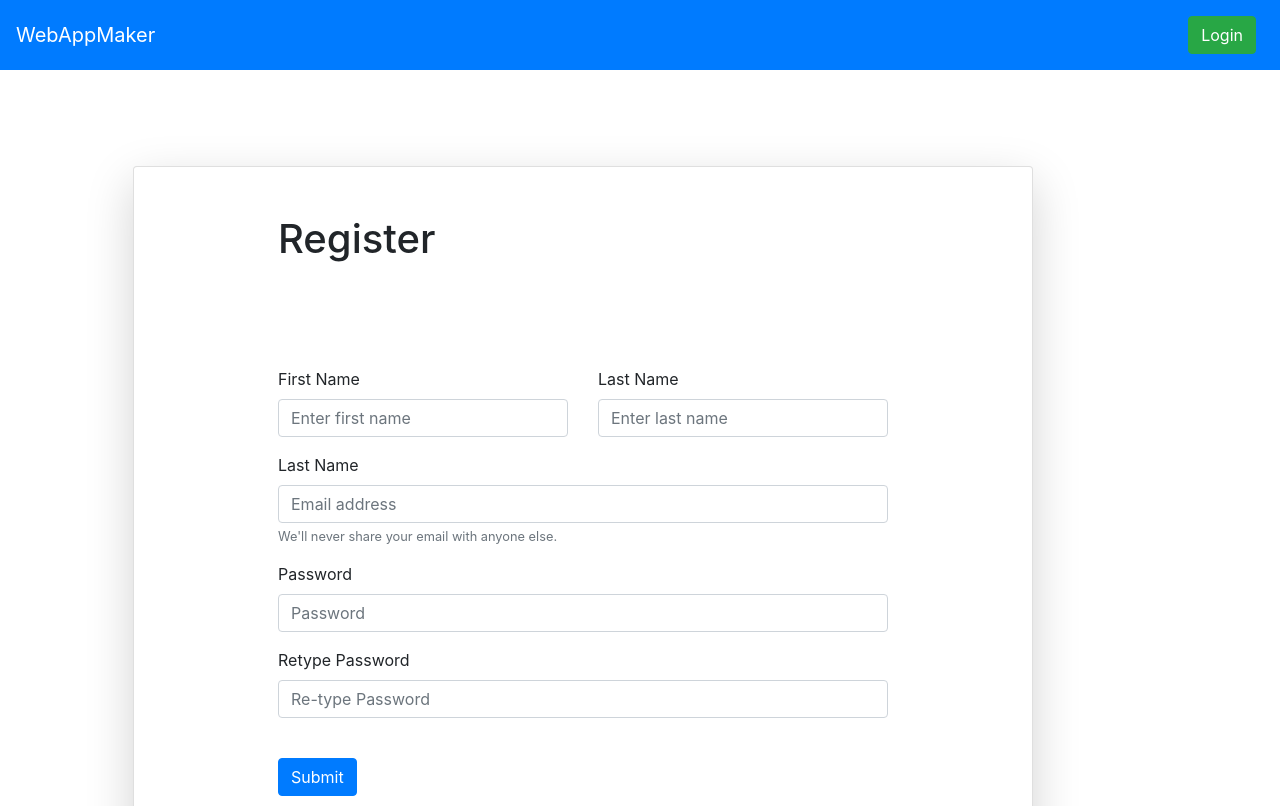
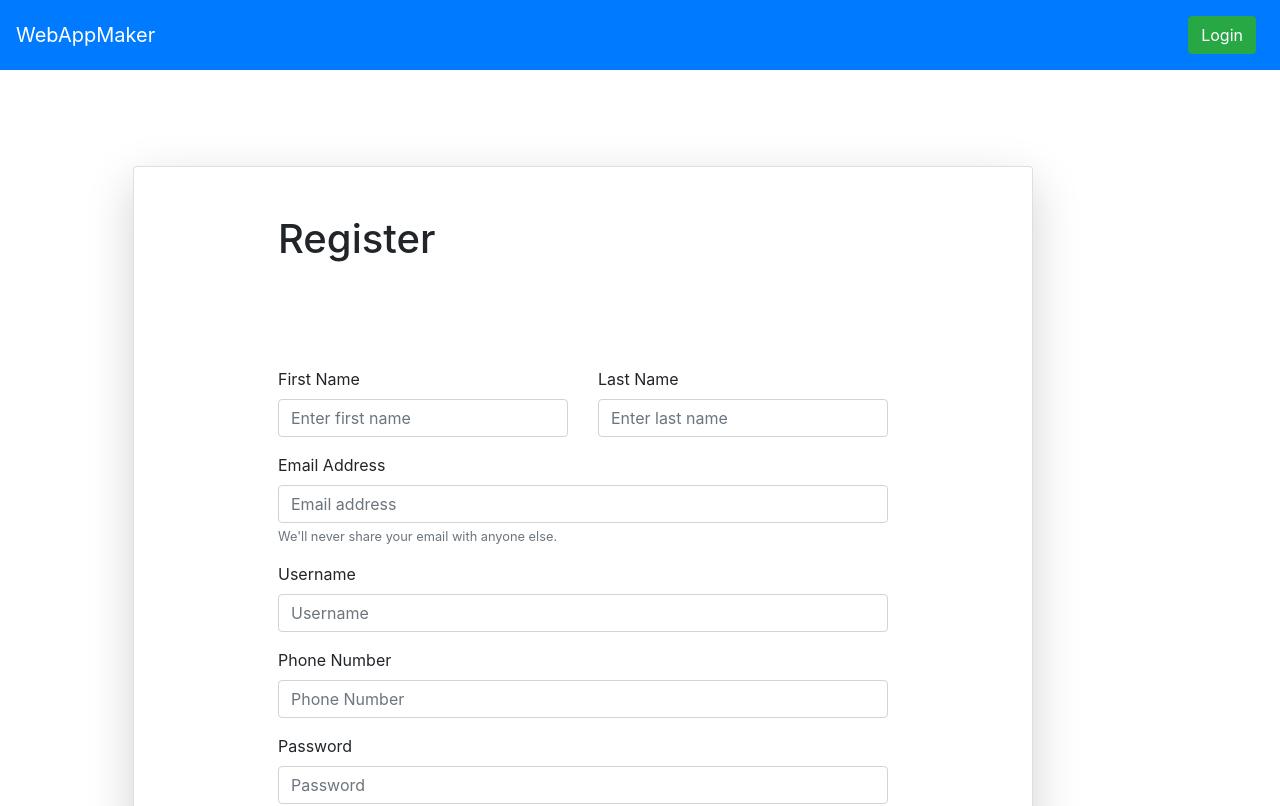
Before and after one commit to Mpriyal/webapp-maker-frontend, a React (Create React App) app: page /register in a window 1280 px wide. Shown: the top 806 px of the page. Built offline with nearby package versions, Linux system fonts and the light colour scheme.

Commit message:
Fixing registration error

```diff
--- a/src/components/Register.js
+++ b/src/components/Register.js
@@ -10,7 +10,7 @@ class Register extends Component {
     constructor(props) {
         super(props);
         this.state = {
-            firstName: '', lastName: '', email: '', password: '', confirmPassword: '', username: 'abc'
+            firstName: '', lastName: '', email: '', password: '', confirmPassword: '', username: '', phoneNo: ''
         }
     }
 
@@ -22,7 +22,7 @@ class Register extends Component {
             firstName: this.state.firstName,
             lastName: this.state.lastName,
             email: this.state.email,
-            phoneNo: 12345
+            phoneNo: this.state.phoneNo
         };
         try {
             const user = await registerUser(userData);
@@ -58,10 +58,20 @@ class Register extends Component {
                             </div>
                         </div>
                         <Input id='email'
-                               name= 'Last Name'
+                               name= 'Email Address'
                                placeholder = 'Email address'
                                type='email'
                                onChange={(e) => this.setState({email: e})} />
+                        <Input id='username'
+                               name= 'Username'
+                               placeholder = 'Username'
+                               type='text'
+                               onChange={(e) => this.setState({username: e})} />
+                        <Input id='phoneNo'
+                               name= 'Phone Number'
+                               placeholder = 'Phone Number'
+                               type='text'
+                               onChange={(e) => this.setState({phoneNo: e})} />
                         <Input id='password'
                                name= 'Password'
                                placeholder = 'Password'
```
